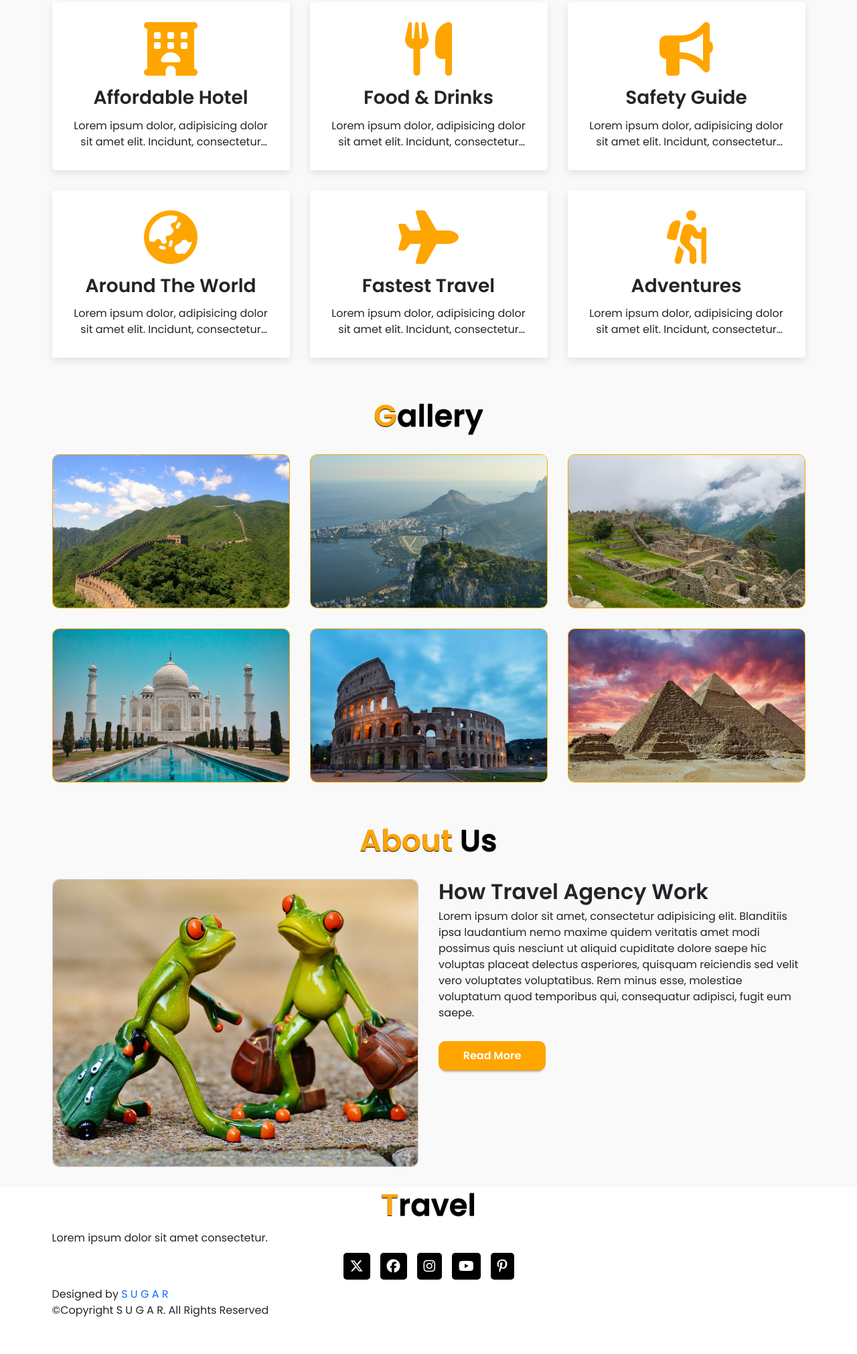
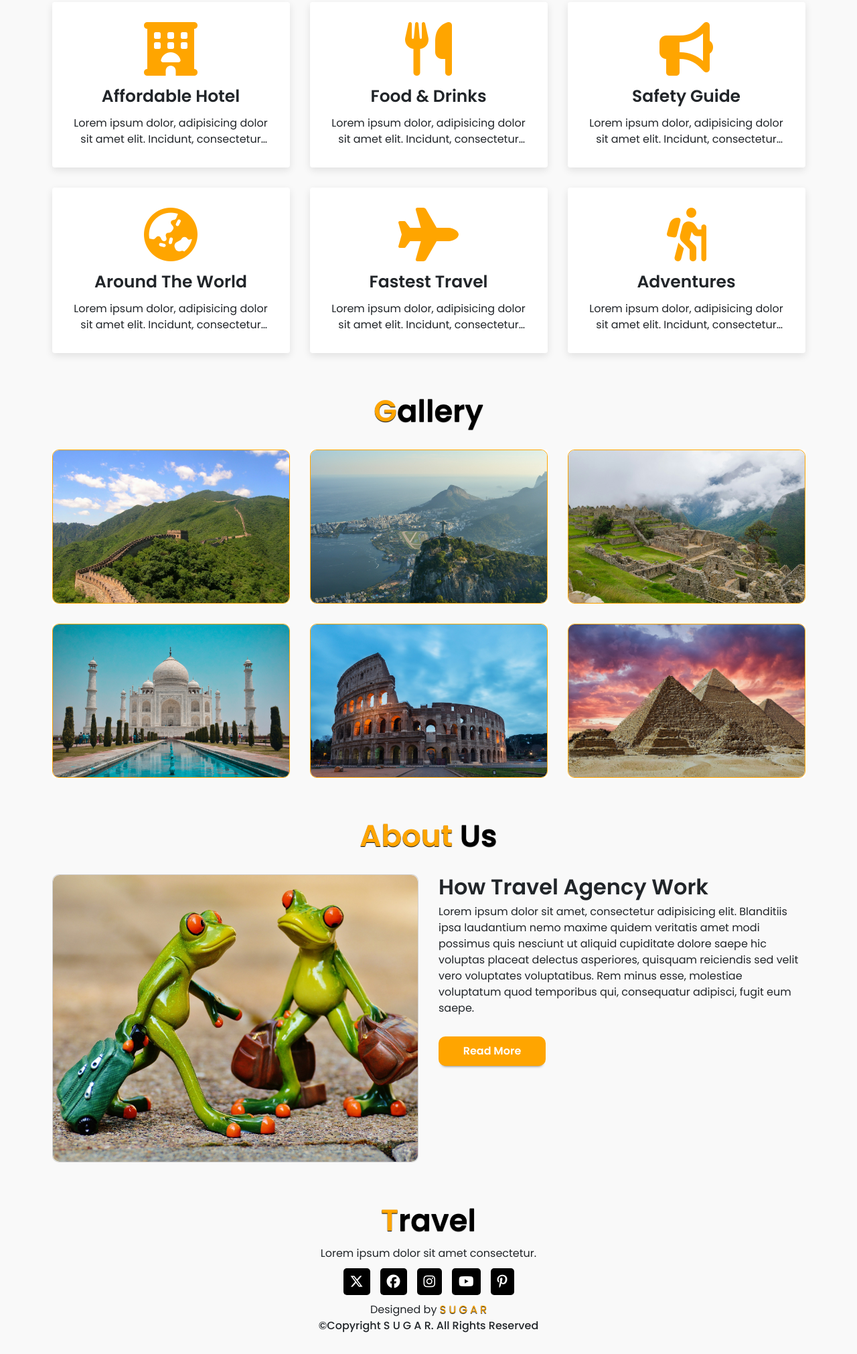
Before and after one commit to qumidu/tr, a plain HTML site: page index.html in a window 1280 px wide. Shown: the part 2781-4802 px from the top of the page at 67% size. Before the commit the page ends 4749 px from the top, so only its background shows below. Drawn offline with nearby package versions, Linux system fonts and the light colour scheme.

Commit message:
6. lan 6

```diff
--- a/assets/css/style.css
+++ b/assets/css/style.css
@@ -365,7 +365,7 @@ a {
 }
 .services .card .card-body h3 {
   font-weight: 600;
-  font-size: 2.8rem;
+  font-size: 2.5rem;
   padding-top: 16px;
   transition: 0.5s;
   transition-delay: 0.1s;
--- a/index.html
+++ b/index.html
@@ -447,7 +447,7 @@
     <!-- section about end -->
 
     <!-- footer start -->
-    <footer id="footer px-4 px-lg-0">
+    <footer id="footer">
         <div class="container">
             <div class="main-text">
                 <a href="./index.html">
```
